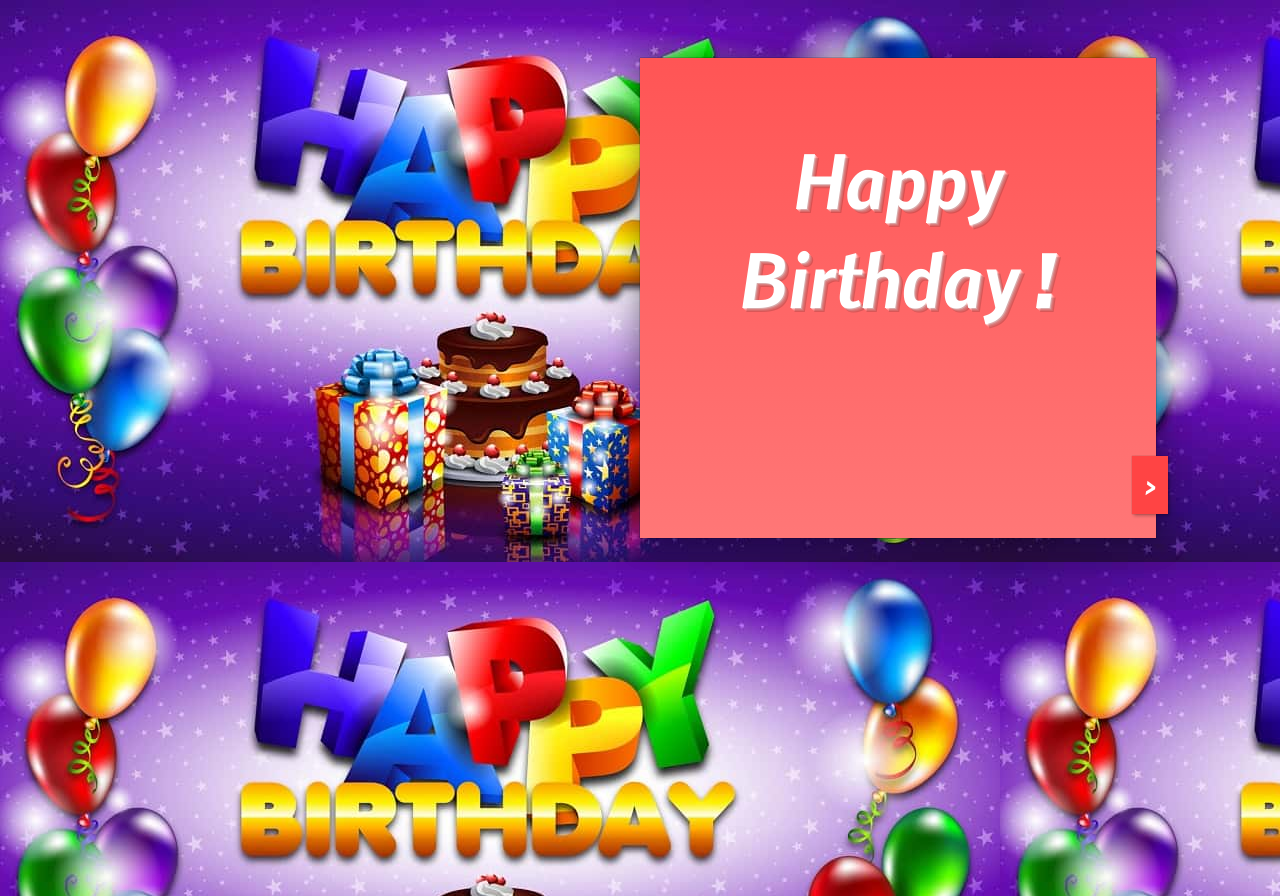
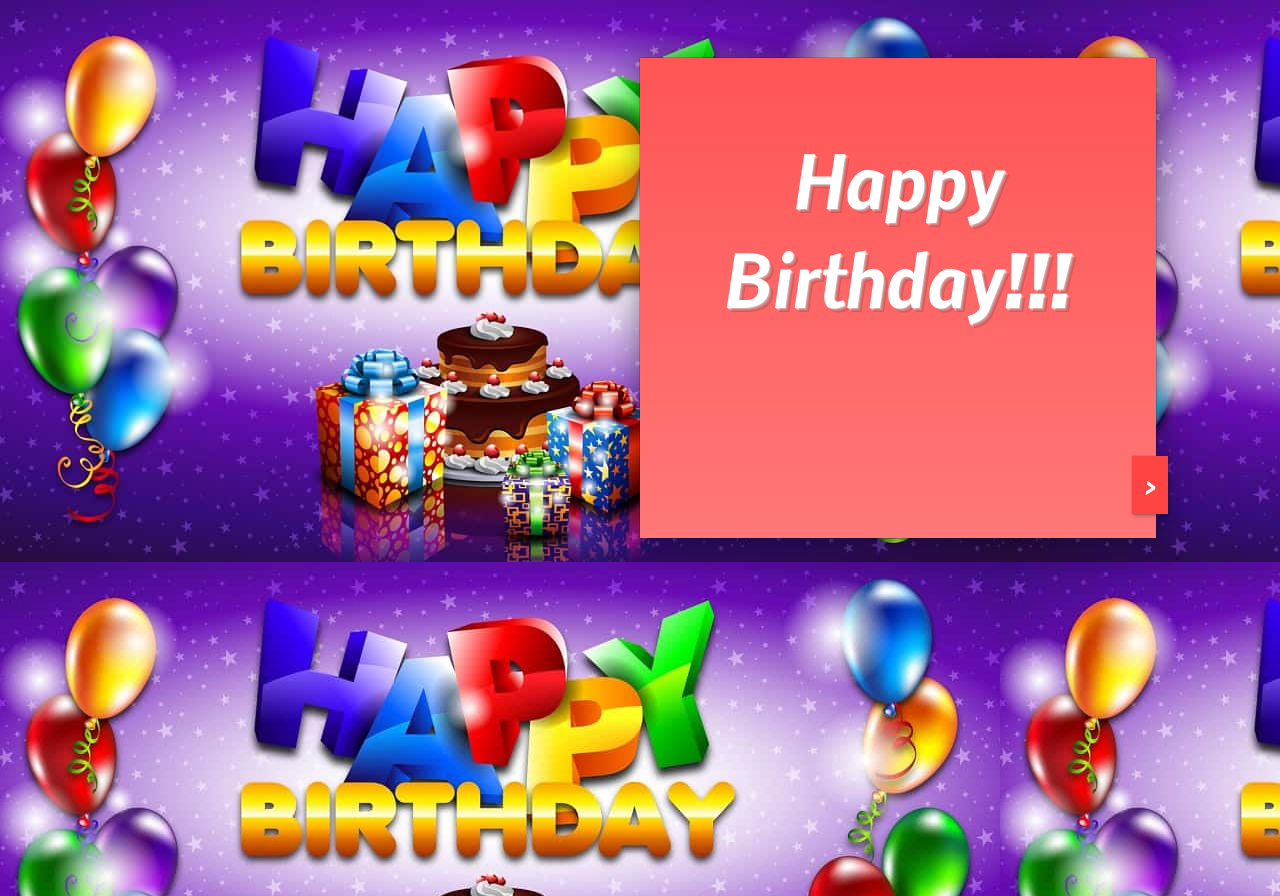
Before and after one commit to arkam2020/BirthdayAisha, a plain HTML site: page Birthday.html in a window 1280 px wide. Drawn offline with Linux system fonts and the light colour scheme.

Commit message:
Update Birthday.html

```diff
--- a/Birthday.html
+++ b/Birthday.html
@@ -205,7 +205,7 @@ footer {
     </div>
     <div id="card-front">
       <div class="wrap">
-        <h1> Happy  Birthday !</h1>
+        <h1> Happy  Birthday!!!</h1>
       </div>
       <button id="open">&gt;</button>
       <button id="close">&lt;</button>
```
